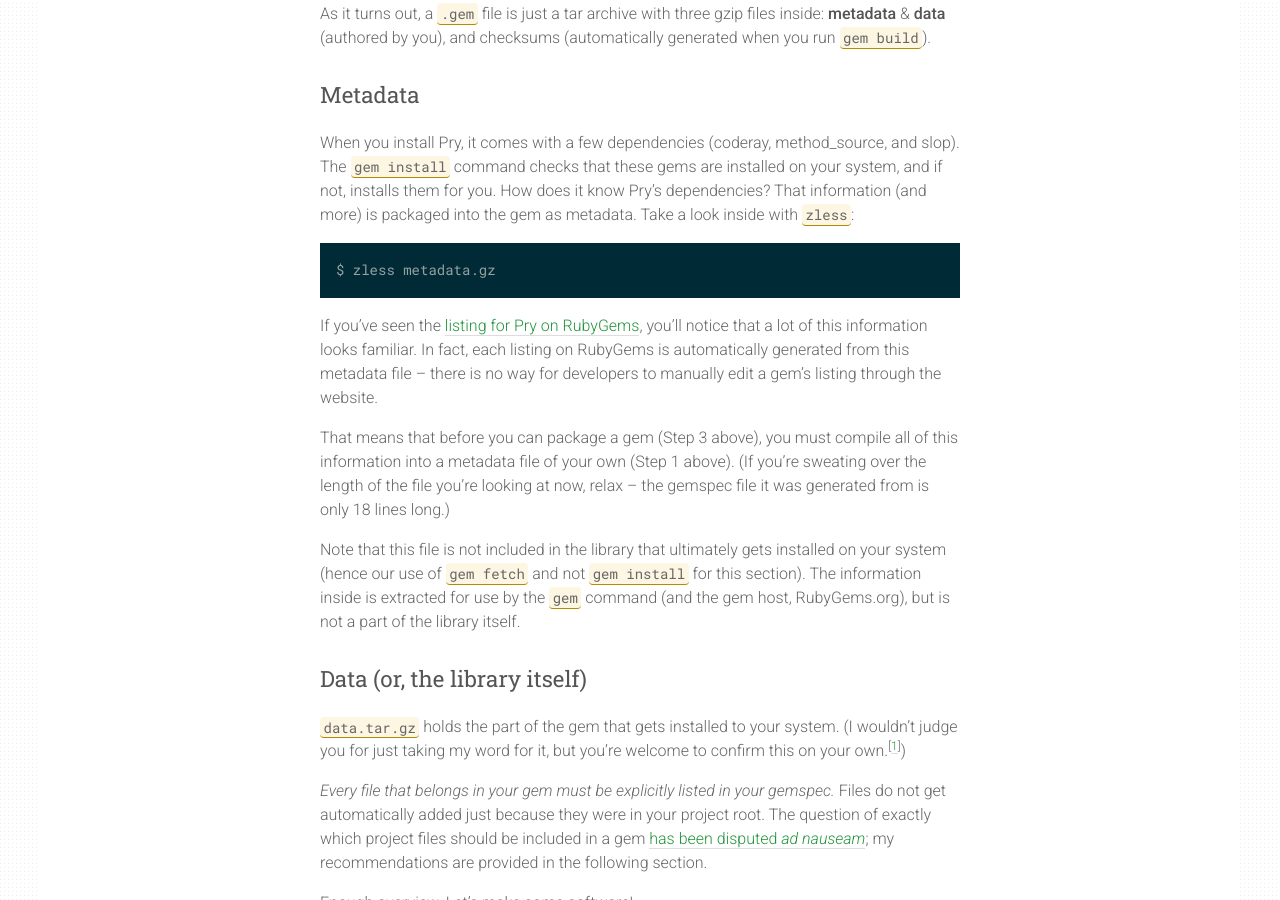
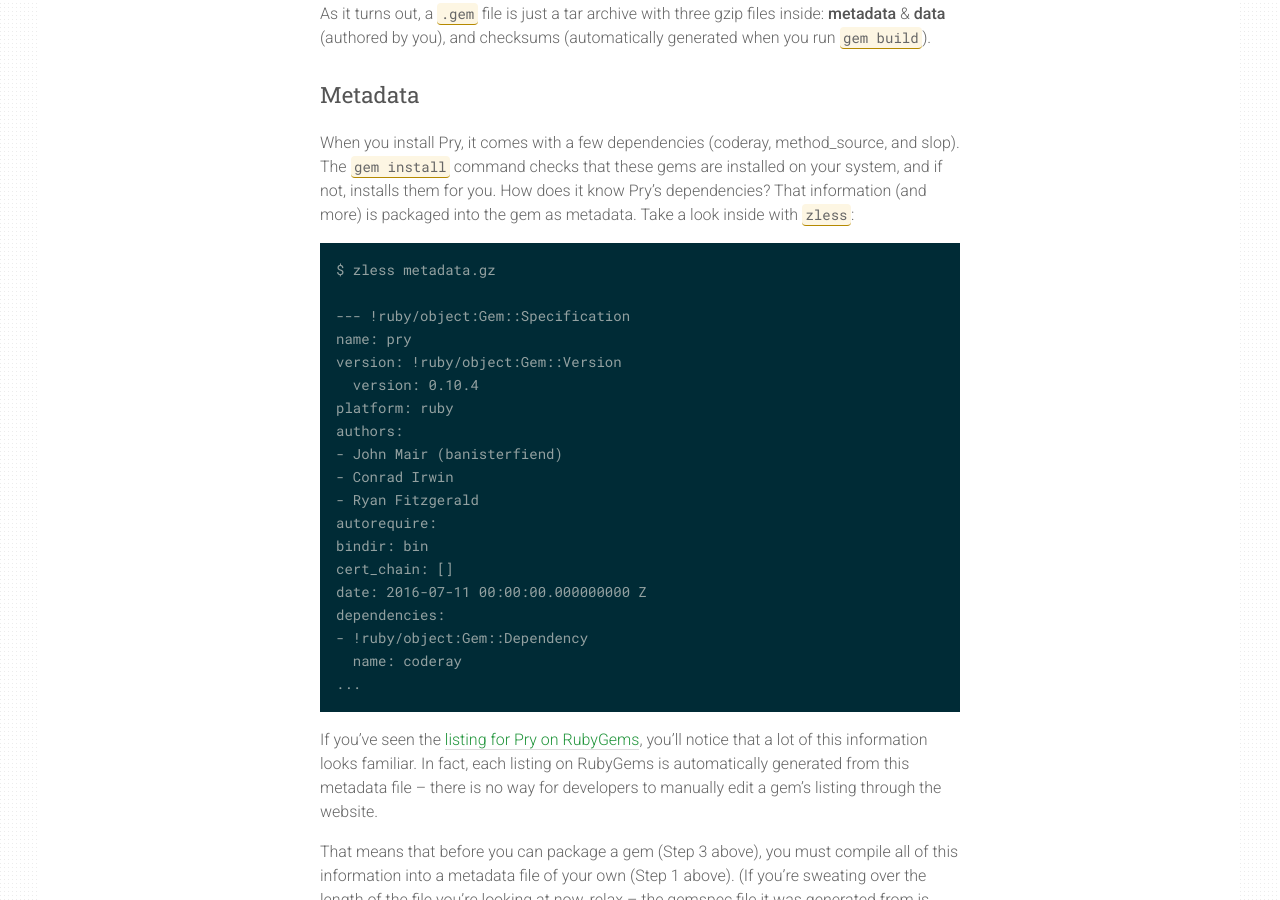
Before and after one commit to rlue/ryanlue.com, a Jekyll site: the page built from _posts/2017-02-18-how-to-publish-a-gem.md, in a window 1280 px wide and 900 px high, scrolled down 1917 px. Built offline with Jekyll 4.4.1, drawn with Linux system fonts in a browser that asks for light colours; a script that is not in the unit is left out.

Commit message:
Add content to how-to-publish-a-gem

```diff
--- a/_posts/2017-02-18-how-to-publish-a-gem.md
+++ b/_posts/2017-02-18-how-to-publish-a-gem.md
@@ -64,6 +64,24 @@ As it turns out, a `.gem` file is just a tar archive with three gzip files insid
 When you install Pry, it comes with a few dependencies (coderay, method\_source, and slop). The `gem install` command checks that these gems are installed on your system, and if not, installs them for you. How does it know Pry’s dependencies? That information (and more) is packaged into the gem as metadata. Take a look inside with `zless`:
 
     $ zless metadata.gz
+
+    --- !ruby/object:Gem::Specification
+    name: pry
+    version: !ruby/object:Gem::Version
+      version: 0.10.4
+    platform: ruby
+    authors:
+    - John Mair (banisterfiend)
+    - Conrad Irwin
+    - Ryan Fitzgerald
+    autorequire:
+    bindir: bin
+    cert_chain: []
+    date: 2016-07-11 00:00:00.000000000 Z
+    dependencies:
+    - !ruby/object:Gem::Dependency
+      name: coderay
+    ...
 
 If you’ve seen the [listing for Pry on RubyGems][pry]{:target="_blank"}, you’ll notice that a lot of this information looks familiar. In fact, each listing on RubyGems is automatically generated from this metadata file – there is no way for developers to manually edit a gem’s listing through the website.
 
```
